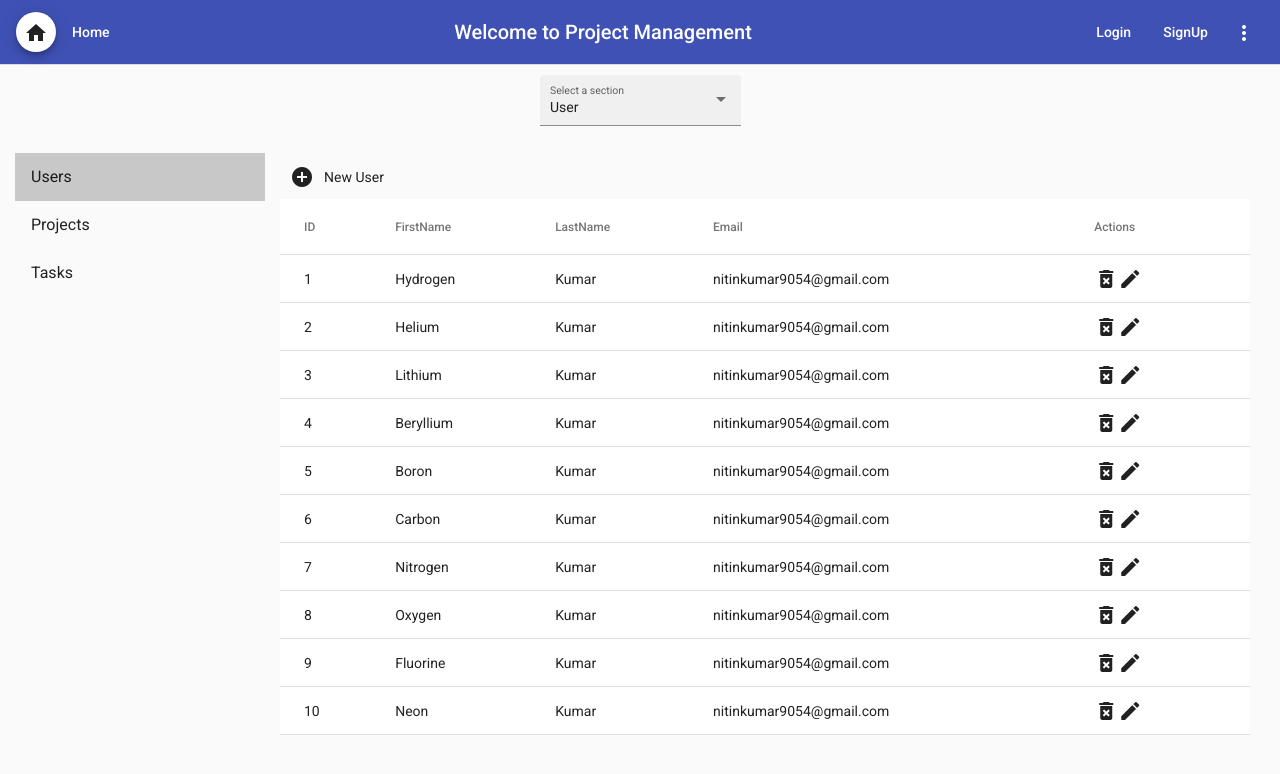
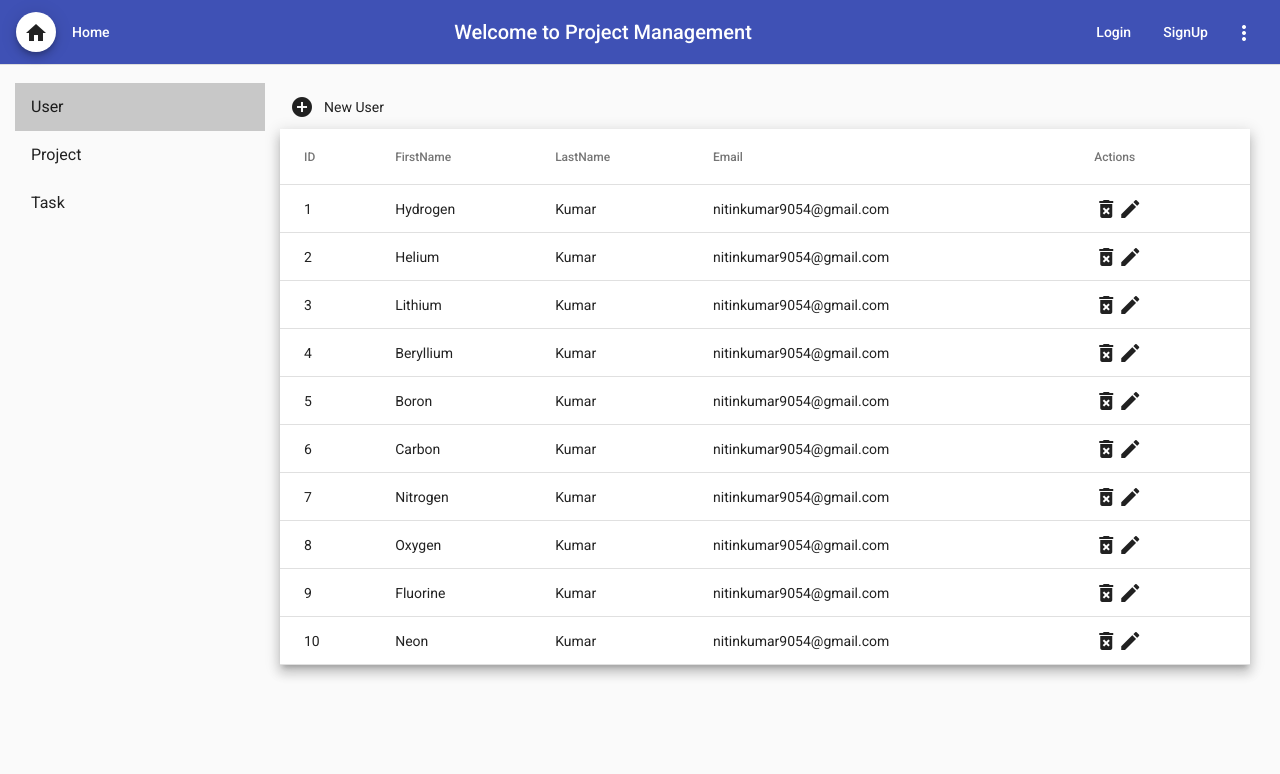
Before and after one commit to gr8learning/ProjectManagementUI, an Angular app: page /user in a window 1280 px wide. Shown: the top 774 px of the page. Built offline with nearby package versions, Linux system fonts and the light colour scheme.

Commit message:
Update with dynamic module options

```diff
--- a/src/app/modules/project/components/home/home.component.html
+++ b/src/app/modules/project/components/home/home.component.html
@@ -3,7 +3,7 @@
     <mat-icon>add_circle</mat-icon>
     <div>New Project</div>
   </div>
-  <div fxLayout="row" class="overflow-scroll">
+  <div fxLayout="row" ngClass.lt-md="overflow-scroll">
     <table mat-table [dataSource]="dataSource" matSort class="mat-elevation-z8">
 
       <!-- Position Column -->
--- a/src/app/modules/user/components/home/home.component.html
+++ b/src/app/modules/user/components/home/home.component.html
@@ -3,7 +3,7 @@
     <mat-icon>add_circle</mat-icon>
     <div>New User</div>
   </div>
-  <div fxLayout="row" class="overflow-scroll">
+  <div fxLayout="row" ngClass.lt-md="overflow-scroll">
     <table mat-table [dataSource]="dataSource" matSort class="mat-elevation-z8">
 
       <!-- Position Column -->
--- a/src/app/routes/home/home.component.html
+++ b/src/app/routes/home/home.component.html
@@ -1,21 +1,17 @@
 <div class="container">
-  <div class="module-selector" fxHide.md fxLayoutAlign="center">
+  <div class="module-selector" fxHide.md fxHide.gt-md fxLayoutAlign="center">
     <mat-form-field appearance="fill">
       <mat-label>Select a section</mat-label>
       <mat-select [(value)]="selectedModule" (selectionChange)="navigateTo($event.value)">
         <mat-option disabled>None</mat-option>
-        <mat-option value="user">User</mat-option>
-        <mat-option value="project">Project</mat-option>
-        <mat-option value="task">Task</mat-option>
+        <mat-option *ngFor="let item of routeItems;" [value]="item.value">{{item.label}}</mat-option>
       </mat-select>
     </mat-form-field>
   </div>
   <div fxLayout="row wrap">
     <div class="go-to-modules" fxFlex="20%" fxHide.lt-md>
       <mat-list>
-        <mat-list-item mat-ripple routerLink="user" routerLinkActive="active-link" (click)="updateSelectedModule('user')">Users</mat-list-item>
-        <mat-list-item mat-ripple routerLink="project" routerLinkActive="active-link" (click)="updateSelectedModule('project')">Projects</mat-list-item>
-        <mat-list-item mat-ripple routerLink="task" routerLinkActive="active-link" (click)="updateSelectedModule('task')">Tasks</mat-list-item>
+        <mat-list-item *ngFor="let item of routeItems;" mat-ripple [routerLink]="item.value" routerLinkActive="active-link" (click)="updateSelectedModule(item.value)">{{item.label}}</mat-list-item>
       </mat-list>
     </div>
     <div fxFlex="100%" fxFlex.gt-sm="80%">
--- a/src/app/routes/home/home.component.ts
+++ b/src/app/routes/home/home.component.ts
@@ -8,6 +8,12 @@ import { Router } from '@angular/router';
 })
 export class HomeComponent implements OnInit {
   selectedModule: string;
+
+  routeItems = [
+    {label: 'User', value: 'user'},
+    {label: 'Project', value: 'project'},
+    {label: 'Task', value: 'task'},
+  ];
 
   constructor(private router: Router) {
     this.setSelectedModule();
```
